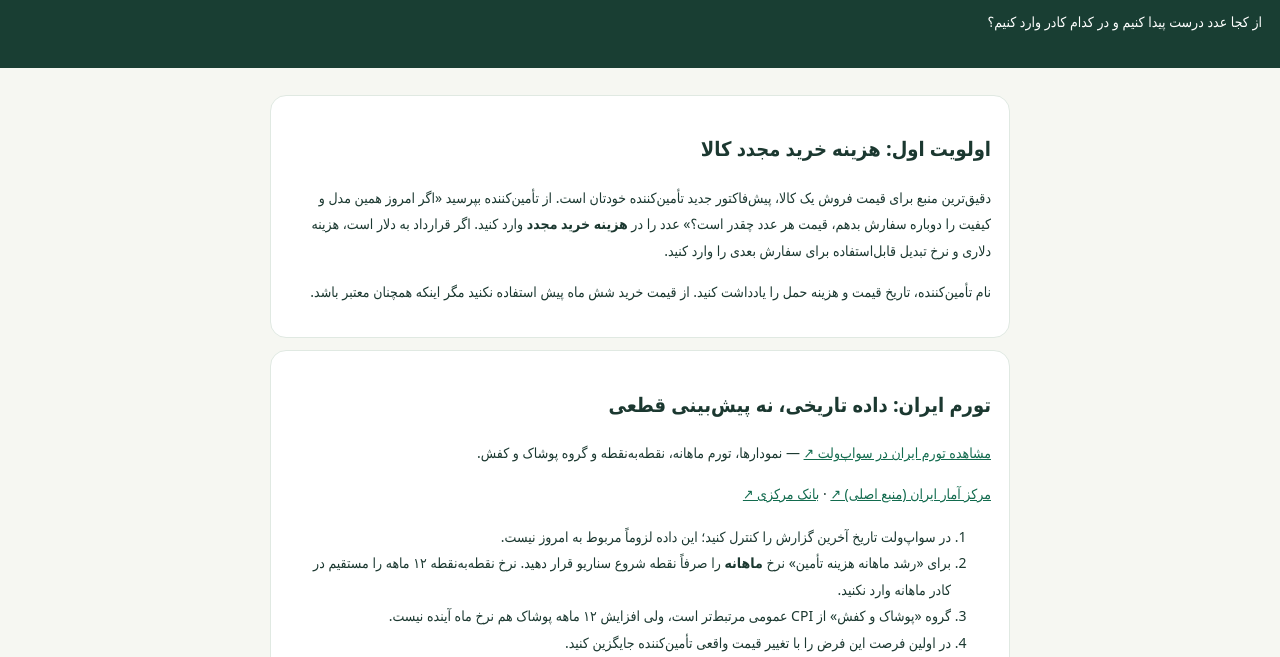
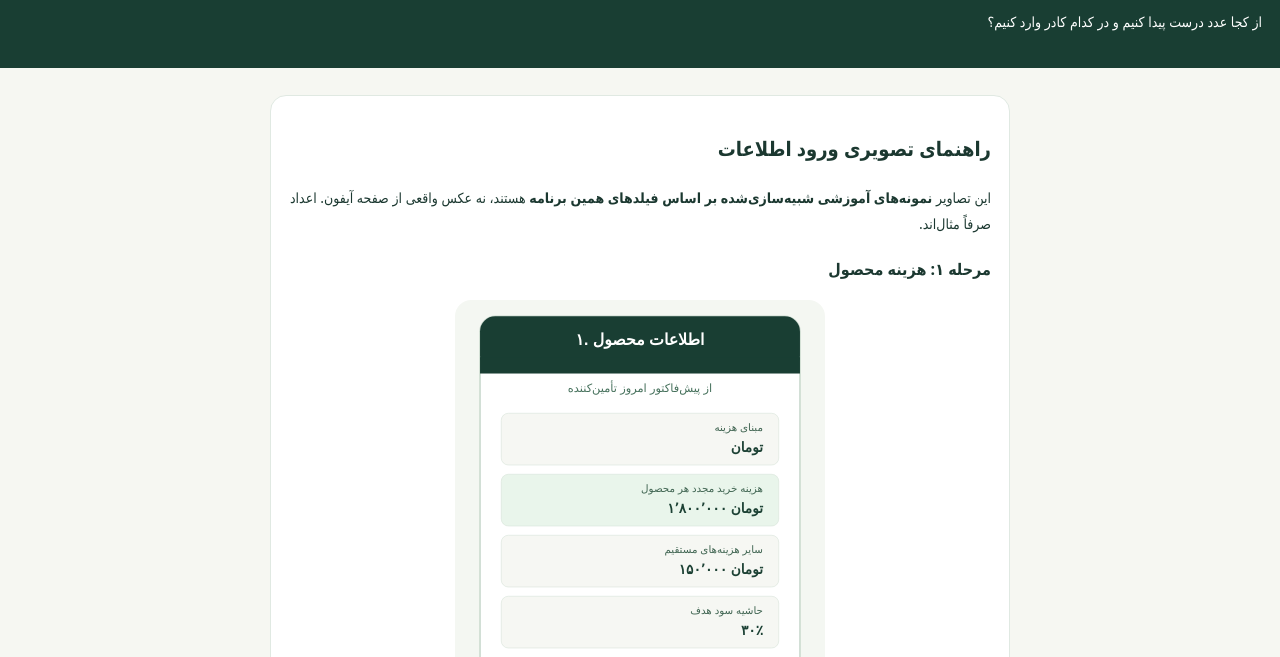
Before and after one commit to pmembari/mouher-pricing, a plain HTML site: page data-guide.html in a window 1280 px wide. Shown: the part 143-800 px from the top of the page. Drawn offline with Linux system fonts and the light colour scheme.

Commit message:
Embed step-by-step visual walkthroughs in live data guide

```diff
--- a/data-guide.html
+++ b/data-guide.html
@@ -1,5 +1,5 @@
 <!doctype html><html lang="fa" dir="rtl"><meta charset="utf-8"><meta name="viewport" content="width=device-width,initial-scale=1"><meta name="theme-color" content="#193e33"><title>راهنمای داده‌های قیمت‌گذاری موهر</title><style>body{font-family:system-ui,Tahoma,sans-serif;background:#f6f7f2;color:#1b3830;margin:0;line-height:1.9}header{background:#193e33;color:white;padding:18px}main{max-width:740px;margin:auto;padding:15px}article{background:white;border-radius:16px;padding:18px;margin:12px 0;border:1px solid #e0e9e2}h2{font-size:20px}h3{font-size:16px}a{color:#126b4e}input,select{font-size:17px;padding:12px;border:1px solid #b8cabf;border-radius:8px;display:block;width:100%;box-sizing:border-box}label{display:block;margin:12px 0;font-weight:600}button{background:#206348;color:white;border:0;border-radius:9px;padding:12px;font-weight:700}p,li{font-size:14px}small{color:#6a786d}.out{background:#e6f3e9;padding:12px;border-radius:9px}.warn{background:#fff4df;padding:12px;border-radius:9px}nav a{color:white}footer{text-align:center;padding:20px}</style><header><nav><a href="./">← بازگشت به محاسبه‌گر</a></nav><h1>راهنمای زنده داده‌های موهر</h1><p>از کجا عدد درست پیدا کنیم و در کدام کادر وارد کنیم؟</p></header><main>
-<article><h2>اولویت اول: هزینه خرید مجدد کالا</h2><p>دقیق‌ترین منبع برای قیمت فروش یک کالا، پیش‌فاکتور جدید تأمین‌کننده خودتان است. از تأمین‌کننده بپرسید «اگر امروز همین مدل و کیفیت را دوباره سفارش بدهم، قیمت هر عدد چقدر است؟» عدد را در <b>هزینه خرید مجدد</b> وارد کنید. اگر قرارداد به دلار است، هزینه دلاری و نرخ تبدیل قابل‌استفاده برای سفارش بعدی را وارد کنید.</p><p>نام تأمین‌کننده، تاریخ قیمت و هزینه حمل را یادداشت کنید. از قیمت خرید شش ماه پیش استفاده نکنید مگر اینکه همچنان معتبر باشد.</p></article>
+<article><h2>راهنمای تصویری ورود اطلاعات</h2><p>این تصاویر <b>نمونه‌های آموزشی شبیه‌سازی‌شده بر اساس فیلدهای همین برنامه</b> هستند، نه عکس واقعی از صفحه آیفون. اعداد صرفاً مثال‌اند.</p><h3>مرحله ۱: هزینه محصول</h3><img src="./images/guide-cost.svg" alt="نمونه ورود هزینه خرید مجدد، هزینه مستقیم و حاشیه سود" style="width:100%;max-width:370px;display:block;margin:auto" loading="lazy"><h3>مرحله ۲: اسنپ‌پی و رشد قیمت</h3><img src="./images/guide-installment.svg" alt="نمونه ورود کارمزد و مالیات اسنپ‌پی و رشد هزینه تأمین" style="width:100%;max-width:370px;display:block;margin:auto" loading="lazy"><h3>مرحله ۳: خواندن نتیجه</h3><img src="./images/guide-results.svg" alt="نمونه تفسیر قیمت نقدی و قیمت اقساطی نظری" style="width:100%;max-width:370px;display:block;margin:auto" loading="lazy"></article><article><h2>اولویت اول: هزینه خرید مجدد کالا</h2><p>دقیق‌ترین منبع برای قیمت فروش یک کالا، پیش‌فاکتور جدید تأمین‌کننده خودتان است. از تأمین‌کننده بپرسید «اگر امروز همین مدل و کیفیت را دوباره سفارش بدهم، قیمت هر عدد چقدر است؟» عدد را در <b>هزینه خرید مجدد</b> وارد کنید. اگر قرارداد به دلار است، هزینه دلاری و نرخ تبدیل قابل‌استفاده برای سفارش بعدی را وارد کنید.</p><p>نام تأمین‌کننده، تاریخ قیمت و هزینه حمل را یادداشت کنید. از قیمت خرید شش ماه پیش استفاده نکنید مگر اینکه همچنان معتبر باشد.</p></article>
 <article><h2>تورم ایران: داده تاریخی، نه پیش‌بینی قطعی</h2><p><a href="https://swapwallet.app/lab/iran-inflation" target="_blank" rel="noopener noreferrer">مشاهده تورم ایران در سواپ‌ولت ↗</a> — نمودارها، تورم ماهانه، نقطه‌به‌نقطه و گروه پوشاک و کفش.</p><p><a href="https://www.amar.org.ir/" target="_blank" rel="noopener noreferrer">مرکز آمار ایران (منبع اصلی) ↗</a> · <a href="https://www.cbi.ir/" target="_blank" rel="noopener noreferrer">بانک مرکزی ↗</a></p><ol><li>در سواپ‌ولت تاریخ آخرین گزارش را کنترل کنید؛ این داده لزوماً مربوط به امروز نیست.</li><li>برای «رشد ماهانه هزینه تأمین» نرخ <b>ماهانه</b> را صرفاً نقطه شروع سناریو قرار دهید. نرخ نقطه‌به‌نقطه ۱۲ ماهه را مستقیم در کادر ماهانه وارد نکنید.</li><li>گروه «پوشاک و کفش» از CPI عمومی مرتبط‌تر است، ولی افزایش ۱۲ ماهه پوشاک هم نرخ ماه آینده نیست.</li><li>در اولین فرصت این فرض را با تغییر قیمت واقعی تأمین‌کننده جایگزین کنید.</li></ol><div class="warn">مثال: تورم نقطه‌به‌نقطه ۹۶٪ برای پوشاک به معنی رشد ماهانه ۹۶٪ نیست. اگر صرفاً فرض کنیم رشد طی ۱۲ ماه یکنواخت بوده، معادل ماهانه حدود ۵٫۷۷٪ است؛ این پیش‌بینی آینده نیست.</div></article>
 <article><h2>ماشین‌حساب رشد هزینه خرید مجدد</h2><p>دو پیش‌فاکتور برای <b>همان کالا و همان کیفیت</b> را وارد کنید. نرخ رشد ماهانه مرکب از تغییر هزینه واقعی به دست می‌آید و روی همین گوشی محاسبه می‌شود.</p><label>قیمت قدیمی هر عدد (تومان)<input type="number" id="old" value="1000000" min="1"></label><label>قیمت جدید هر عدد (تومان)<input type="number" id="new" value="1600000" min="1"></label><label>فاصله بین دو قیمت (ماه)<input type="number" id="months" value="6" min=".01" step=".5"></label><p class="out">رشد کل: <b id="total">—</b><br>رشد مرکب ماهانه: <b id="monthly">—</b></p><button id="copy">کپی نرخ ماهانه</button><p><small>فرمول: (قیمت جدید ÷ قیمت قدیمی) به توان (۱ ÷ تعداد ماه‌ها)، منهای یک. این نرخ گذشته‌نگر است و برای آینده باید به‌عنوان سناریو بررسی شود.</small></p></article>
 <article><h2>نرخ دلار / تتر</h2><p>اگر واقعاً هزینه خرید مجدد به دلار وابسته است، نرخ خرید ارزی را که می‌توانید با آن سفارش را تأمین کنید وارد کنید. <a href="https://swapwallet.app/" target="_blank" rel="noopener noreferrer">سواپ‌ولت ↗</a> می‌تواند مرجع مشاهده بازار باشد، اما اختلاف قیمت خرید و فروش، کارمزد تبدیل و محدودیت‌های معامله را حساب کنید. اگر تأمین‌کننده تومانی قیمت می‌دهد، هزینه تومانی مستقیم بهتر است.</p><p class="warn">ورود دلار/تتر در محاسبه‌گر به معنای خرید، نگهداری یا انتقال رمزارز نیست. نرخ زنده به‌طور خودکار دریافت نمی‌شود.</p></article>
```
